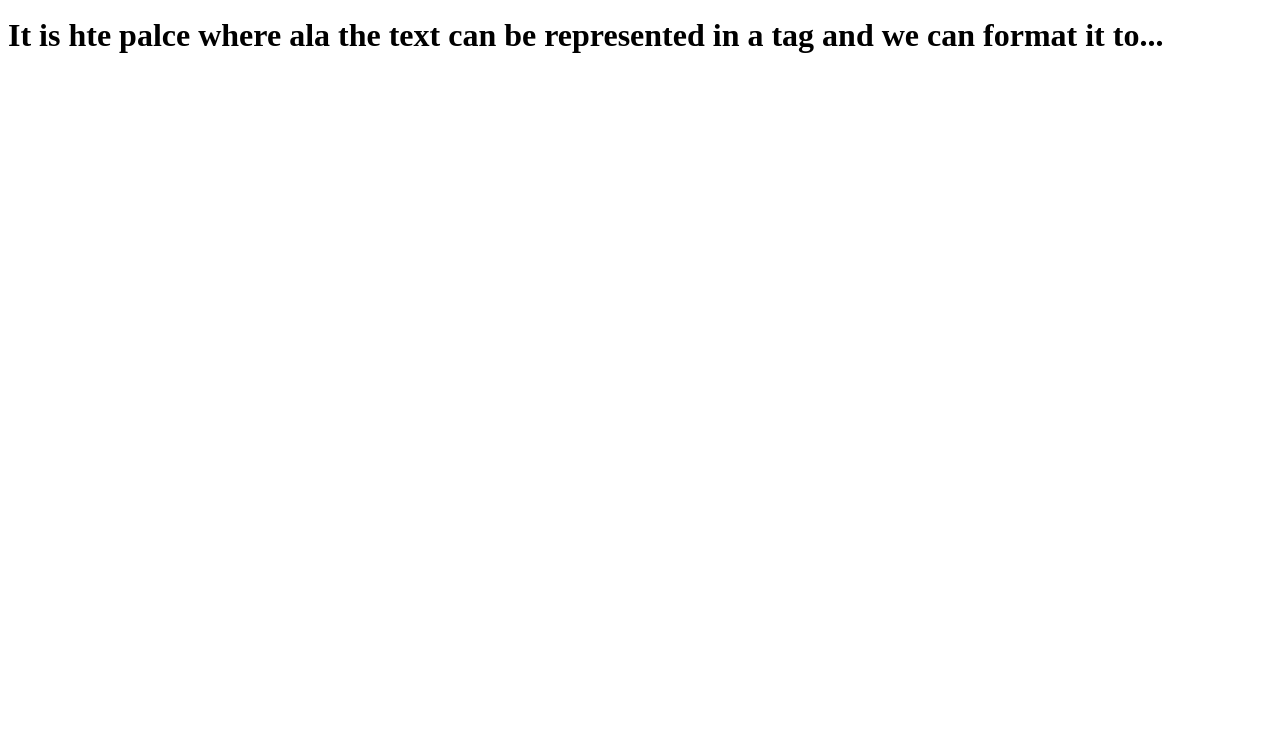
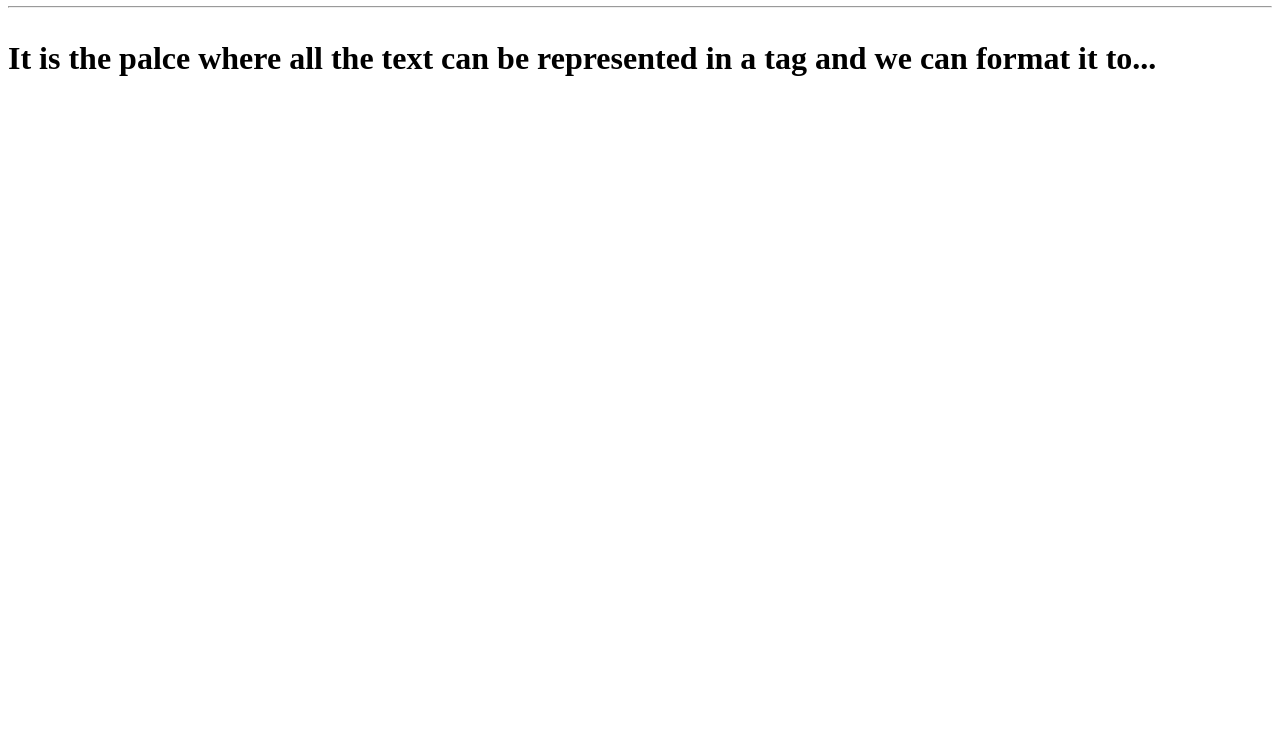
Before and after one commit to Venky10/Venky10.github.io, a plain HTML site: page index.html in a window 1280 px wide. Shown: the part 60-800 px from the top of the page. Drawn offline with Linux system fonts and the light colour scheme.

Commit message:
Update index.html

```diff
--- a/index.html
+++ b/index.html
@@ -2,9 +2,10 @@
   <head>
     <body>
       <h1>HTML :: Hyper Text Markup Language<h1>
+        <hr>
         <body>
           <p>
-            It is hte palce where ala the text can be represented
+            It is the palce where all the text can be represented
             in a tag and we can format it to...
             <p>
         <head>
```
